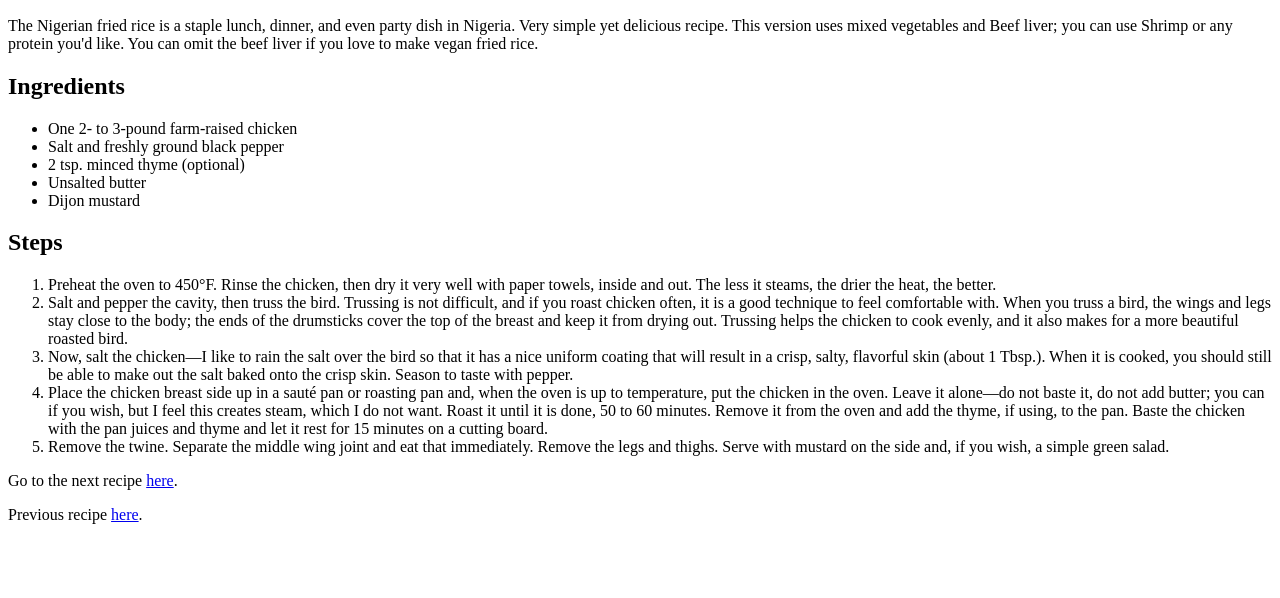
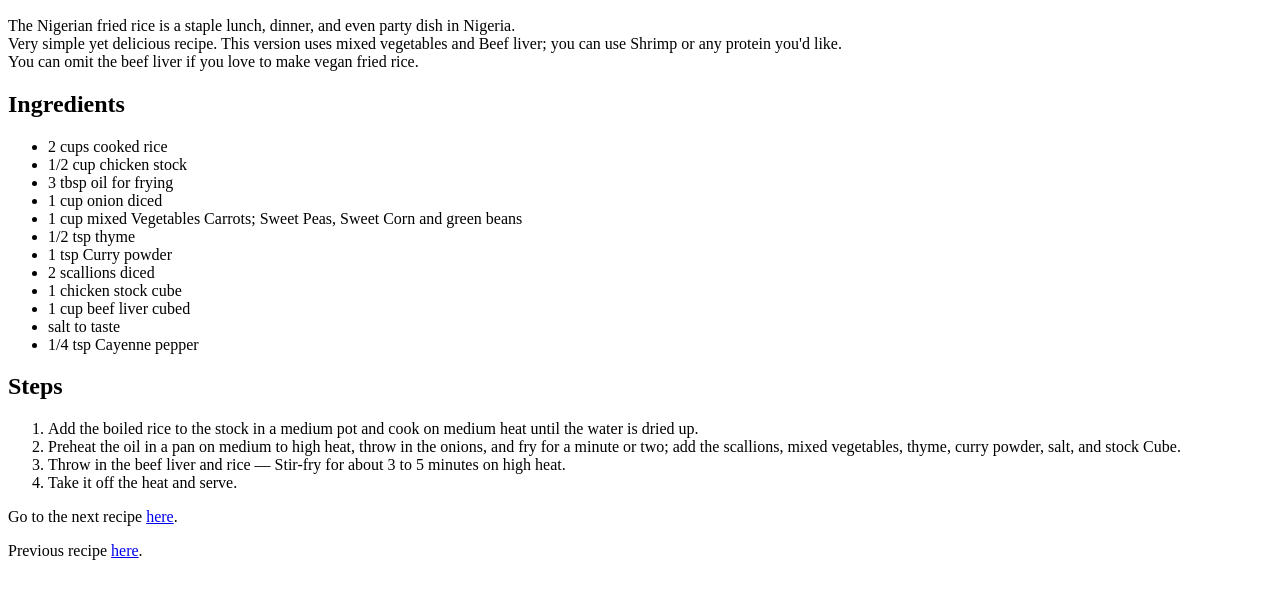
Before and after one commit to ummusumayyah/odin-recipes, a plain HTML site: page recipes/friedrice.html in a window 1280 px wide. Shown: the part 166-764 px from the top of the page. Drawn offline with Linux system fonts and the light colour scheme.

Commit message:
Add necessary contents to all the elements

```diff
--- a/recipes/friedrice.html
+++ b/recipes/friedrice.html
@@ -13,25 +13,33 @@
     <br>
     <h2>Description</h2>
    <p>
-    The Nigerian fried rice is a staple lunch, dinner, and even party dish in Nigeria. Very simple yet delicious recipe. This version uses mixed vegetables and Beef liver; you can use Shrimp or any protein you'd like. You can omit the beef liver if you love to make vegan fried rice.
+    The Nigerian fried rice is a staple lunch, dinner, and even party dish in Nigeria. <br>
+    Very simple yet delicious recipe. This version uses mixed vegetables and Beef liver; you can use Shrimp or any protein you'd like. <br>
+    You can omit the beef liver if you love to make vegan fried rice.
    </p>
 
    <h2>Ingredients</h2>
    <ul>
-    <li>One 2- to 3-pound farm-raised chicken</li>
-    <li>Salt and freshly ground black pepper</li>
-    <li>2 tsp. minced thyme (optional)</li>
-    <li>Unsalted butter</li>
-    <li>Dijon mustard</li>
+    <li>2 cups cooked rice</li>
+    <li>  1/2 cup chicken stock</li>
+    <li> 3 tbsp oil for frying</li>
+    <li>  1 cup onion diced </li>
+    <li>  1 cup mixed Vegetables Carrots; Sweet Peas, Sweet Corn and green beans</li>
+    <li>  1/2 tsp thyme </li>
+    <li>  1 tsp Curry powder </li>
+    <li>  2 scallions diced </li>
+    <li> 1 chicken stock cube </li>
+    <li>  1 cup beef liver cubed </li>
+    <li>  salt to taste </li>
+    <li>   1/4 tsp Cayenne pepper</li>
    </ul>
    <h2>Steps</h2>
    <ol>
-    <li>Preheat the oven to 450°F. Rinse the chicken, then dry it very well with paper towels, inside and out. The less it steams, the drier the heat, the better.</li>
-    <li>Salt and pepper the cavity, then truss the bird. Trussing is not difficult, and if you roast chicken often, it is a good technique to feel comfortable with. When you truss a bird, the wings and legs stay close to the body; the ends of the drumsticks cover the top of the breast and keep it from drying out. Trussing helps the chicken to cook evenly, and it also makes for a more beautiful roasted bird.</li>
-    <li>Now, salt the chicken—I like to rain the salt over the bird so that it has a nice uniform coating that will result in a crisp, salty, flavorful skin (about 1 Tbsp.). When it is cooked, you should still be able to make out the salt baked onto the crisp skin. Season to taste with pepper.</li>
-    <li>Place the chicken breast side up in a sauté pan or roasting pan and, when the oven is up to temperature, put the chicken in the oven. Leave it alone—do not baste it, do not add butter; you can if you wish, but I feel this creates steam, which I do not want. Roast it until it is done, 50 to 60 minutes. Remove it from the oven and add the thyme, if using, to the pan. Baste the chicken with the pan juices and thyme and let it rest for 15 minutes on a cutting board.</li>
-    <li>Remove the twine. Separate the middle wing joint and eat that immediately. Remove the legs and thighs. Serve with mustard on the side and, if you wish, a simple green salad.</li>
-   </ol>
+    <li>Add the boiled rice to the stock in a medium pot and cook on medium heat until the water is dried up.</li>
+   <li>Preheat the oil in a pan on medium to high heat, throw in the onions, and fry for a minute or two; add the scallions, mixed vegetables, thyme, curry powder, salt, and stock Cube.</li>
+    <li>Throw in the beef liver and rice — Stir-fry for about 3 to 5 minutes on high heat.</li>
+    <li>Take it off the heat and serve.</li>
+</ol>
    <p>Go to the next recipe <a href="./jollofrice.html">here</a>.</p>
    <p>Previous recipe <a href="./chicken.html">here</a>.</p>
 </body>
```
